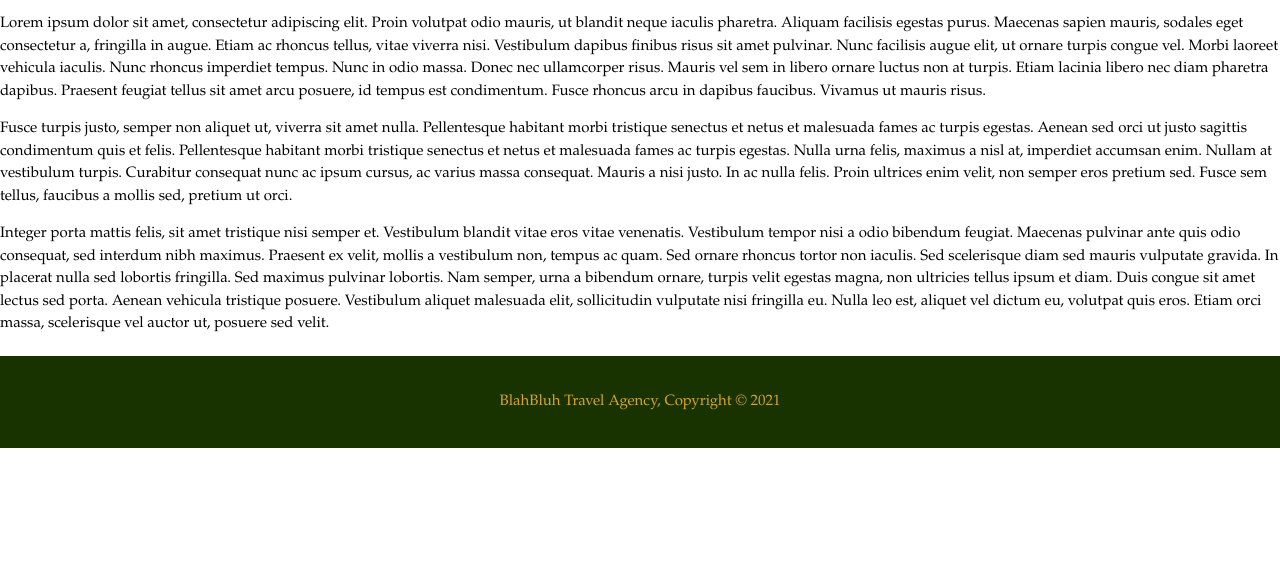
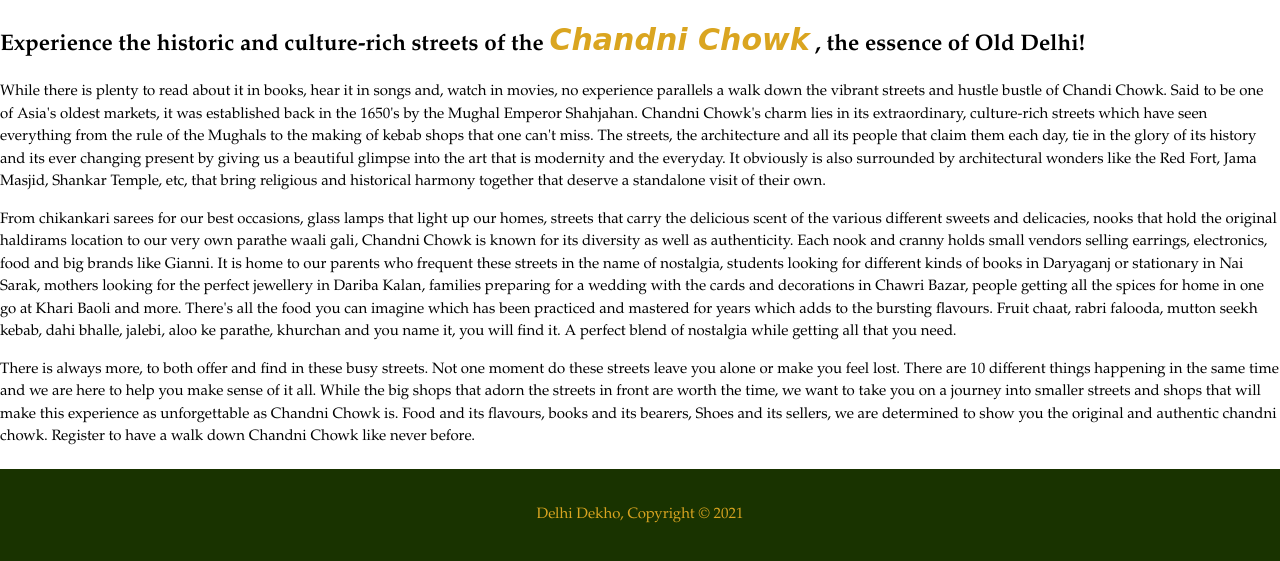
Before and after one commit to parth8a/WBD_Tourism_2, a plain HTML site: page index.html in a window 1280 px wide. Shown: the part 708-1269 px from the top of the page. Before the commit the page ends 1156 px from the top, so only its background shows below. Drawn offline with Linux system fonts and the light colour scheme.

Commit message:
Second_draft

```diff
--- a/css/style.css
+++ b/css/style.css
@@ -95,6 +95,12 @@ header a:hover{
     font-size: 20px;
 }
 
+#second_header .highlight{
+    color: goldenrod;
+    font-family: Monotype Corsiva, cursive;
+    font-size: 30px;
+    font-style: italic;
+}
 footer{
     padding: 20px;
     margin-top: 20px;
--- a/index.html
+++ b/index.html
@@ -28,13 +28,15 @@
             <!--<p>Lorem ipsum dolor sit amet consectetur adipisicing elit. Aut quaerat aperiam ipsum praesentium, quas iure possimus similique illum, est impedit labore fugit modi dicta, reiciendis aspernatur consectetur culpa suscipit omnis.</p>-->
         </div>
     </section>
-    <section>
-        <p>Lorem ipsum dolor sit amet, consectetur adipiscing elit. Proin volutpat odio mauris, ut blandit neque iaculis pharetra. Aliquam facilisis egestas purus. Maecenas sapien mauris, sodales eget consectetur a, fringilla in augue. Etiam ac rhoncus tellus, vitae viverra nisi. Vestibulum dapibus finibus risus sit amet pulvinar. Nunc facilisis augue elit, ut ornare turpis congue vel. Morbi laoreet vehicula iaculis. Nunc rhoncus imperdiet tempus. Nunc in odio massa. Donec nec ullamcorper risus. Mauris vel sem in libero ornare luctus non at turpis. Etiam lacinia libero nec diam pharetra dapibus. Praesent feugiat tellus sit amet arcu posuere, id tempus est condimentum. Fusce rhoncus arcu in dapibus faucibus. Vivamus ut mauris risus.</p>
-        <p>Fusce turpis justo, semper non aliquet ut, viverra sit amet nulla. Pellentesque habitant morbi tristique senectus et netus et malesuada fames ac turpis egestas. Aenean sed orci ut justo sagittis condimentum quis et felis. Pellentesque habitant morbi tristique senectus et netus et malesuada fames ac turpis egestas. Nulla urna felis, maximus a nisl at, imperdiet accumsan enim. Nullam at vestibulum turpis. Curabitur consequat nunc ac ipsum cursus, ac varius massa consequat. Mauris a nisi justo. In ac nulla felis. Proin ultrices enim velit, non semper eros pretium sed. Fusce sem tellus, faucibus a mollis sed, pretium ut orci.</p>
-        <p>Integer porta mattis felis, sit amet tristique nisi semper et. Vestibulum blandit vitae eros vitae venenatis. Vestibulum tempor nisi a odio bibendum feugiat. Maecenas pulvinar ante quis odio consequat, sed interdum nibh maximus. Praesent ex velit, mollis a vestibulum non, tempus ac quam. Sed ornare rhoncus tortor non iaculis. Sed scelerisque diam sed mauris vulputate gravida. In placerat nulla sed lobortis fringilla. Sed maximus pulvinar lobortis. Nam semper, urna a bibendum ornare, turpis velit egestas magna, non ultricies tellus ipsum et diam. Duis congue sit amet lectus sed porta. Aenean vehicula tristique posuere. Vestibulum aliquet malesuada elit, sollicitudin vulputate nisi fringilla eu. Nulla leo est, aliquet vel dictum eu, volutpat quis eros. Etiam orci massa, scelerisque vel auctor ut, posuere sed velit.</p>
+    <section id="second_header">
+        <div><h1>Experience the historic and culture-rich streets of the <span class="highlight">Chandni Chowk</span> , the essence of Old Delhi!</h1></div>
+        <p>While there is plenty to read about it in books, hear it in songs and, watch in movies, no experience parallels a walk down the vibrant streets and hustle bustle of Chandi Chowk. Said to be one of Asia's oldest markets, it was established back in the 1650's by the Mughal Emperor Shahjahan. Chandni Chowk's charm lies in its extraordinary, culture-rich streets which have seen everything from the rule of the Mughals to the making of kebab shops that one can't miss. The streets, the architecture and all its people that claim them each day, tie in the glory of its history and its ever changing present by giving us a beautiful glimpse into the art that is modernity and the everyday. It obviously is also surrounded by architectural wonders like the Red Fort, Jama Masjid, Shankar Temple, etc, that bring religious and historical harmony together that deserve a standalone visit of their own.</p>
+        <p>From chikankari sarees for our best occasions, glass lamps that light up our homes,  streets that carry the delicious scent of the various different sweets and delicacies, nooks that hold the  original haldirams location to our very own parathe waali gali, Chandni Chowk is known for its diversity as well as authenticity. Each nook and cranny holds small vendors selling earrings, electronics, food and big brands like Gianni. It is home to our parents who frequent these streets in the name of nostalgia, students looking for different kinds of books in Daryaganj or stationary in Nai Sarak, mothers looking for the perfect jewellery in Dariba Kalan, families preparing for a wedding with the cards and decorations in Chawri Bazar, people getting all the spices for home in one go at Khari Baoli and more. There's all the food you can imagine which has been practiced and mastered for years which adds to the bursting flavours. Fruit chaat, rabri falooda, mutton seekh kebab, dahi bhalle, jalebi, aloo ke parathe, khurchan and you name it, you will find it. A perfect blend of nostalgia while getting all that you need.
+        </p>
+        <p>There is always more, to both offer and find in these busy streets. Not one moment do these streets leave you alone or make you feel lost. There are 10 different things happening in the same time and we are here to help you make sense of it all. While the big shops that adorn the streets in front are worth the time, we want to take you on a journey into smaller streets and shops that will make this experience as unforgettable as Chandni Chowk is. Food and its flavours, books and its bearers, Shoes and its sellers, we are determined to show you the original and authentic chandni chowk. Register to have a walk down Chandni Chowk like never before.</p>
     </section>
     <footer>
-        <p>BlahBluh Travel Agency, Copyright &copy; 2021</p>
+        <p>Delhi Dekho, Copyright &copy; 2021</p>
     </footer>
 </body>
 </html>
```
